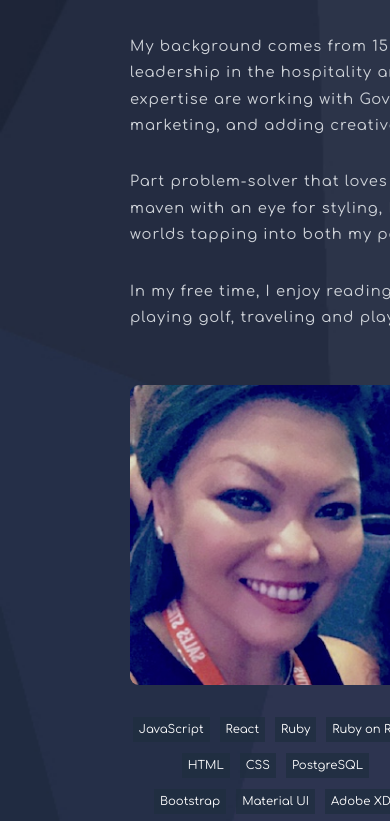
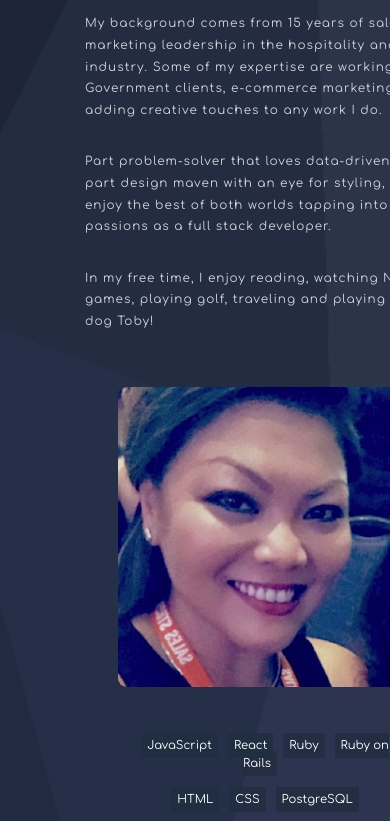
Before and after one commit to MaryAnnN28/mnportfolio, a React (Create React App) app: page / in a window 390 px wide. Shown: the part 1190-2011 px from the top of the page. Built offline with nearby package versions, Linux system fonts and the light colour scheme.

Commit message:
about image responsive

```diff
--- a/src/App.css
+++ b/src/App.css
@@ -26,8 +26,8 @@ html {
 .scrollTop {
   position: fixed;
   width: 100%;
-  bottom: 20px;
-  right: -600px;
+  top: 92vh;
+  right: -670px;
   height: 20px;
   z-index: 1000;
   cursor: pointer;
--- a/src/components/About/About.css
+++ b/src/components/About/About.css
@@ -2,9 +2,10 @@
   content: "";
   display: table;
   clear: both;
-  width: 100%;
+  width: 80%;
   height: 300px;
   margin-top: 100px;
+  margin: auto;
 }
 
 .about_content-row {
@@ -22,8 +23,8 @@
 
 .col {
   margin-bottom: 15px;
-  padding-right: 15px;
-  padding-left: 15px;
+  /* padding-right: 15px;  */
+  /* padding-left: 15px;  */
   flex: 1;
   max-width: 50%;
   flex-basis: 50%;
@@ -68,7 +69,7 @@ p.about-text {
   padding-top: 30px;
   letter-spacing: 1px;
   line-height: 1.8em;
-  font-size: 11pt;
+  font-size: 10.5pt;
   font-weight: lighter;
   width: 550px;
 }
@@ -77,7 +78,7 @@ p.about-text {
   max-width: 95%;
   margin-top: 0;
   margin-right: 0;
-  margin-left: 40px;
+  margin-left: 60px;
   margin-bottom: 30px;
   padding-right: 0;
   border-radius: 3%;
@@ -92,14 +93,14 @@ p.about-text {
 img.pic {
   margin-left: 130px;
   max-width: 100%;
-  vertical-align: middle;
+  /* vertical-align: middle; */
   display: inline-block;
   margin-top: 50px;
-  /* border-radius: 50%; */
 }
 
 .skills {
   width: 65%;
+  margin-left: 30px;
 }
 
 .label-skill {
@@ -115,24 +116,32 @@ img.pic {
   align-content: center;
 }
 
-@media screen and (max-width: 991px) {
-  .about-container {
-    padding-right: 30px;
-    padding-left: 30px;
-    margin: auto;
-  }
-}
 
-@media screen and (max-width: 1170px) {
+@media screen and (max-width: 960px) {
   .about_content-text-wrapper {
     padding-bottom: 40px;
   }
 
- @media screen and (min-width: 1170px) {
-   .about_profile-img img {
-     width: 300px;
+  p.about-text {
+    font-size: 9pt;
+    font-weight: lighter;
+    width: 390px;
+  }
+
+  .about_profile-img {
+     display: block;
+     flex-direction: column;
+     margin-left: auto;
+     margin-right: auto;
    }
- }
+
+   .skills {
+     /* width: 100%; */
+     display: block;
+     flex-direction: column;
+     margin-left: auto;
+     margin-right: auto;
+   }
 
   .col {
     max-width: 100%;
--- a/src/components/SocialBar/SocialBar.css
+++ b/src/components/SocialBar/SocialBar.css
@@ -1,6 +1,6 @@
 .icon-bar {
   position: fixed;
-  top: 500px;
+  top: 73vh;
   left: 15px;
 }
 
```
